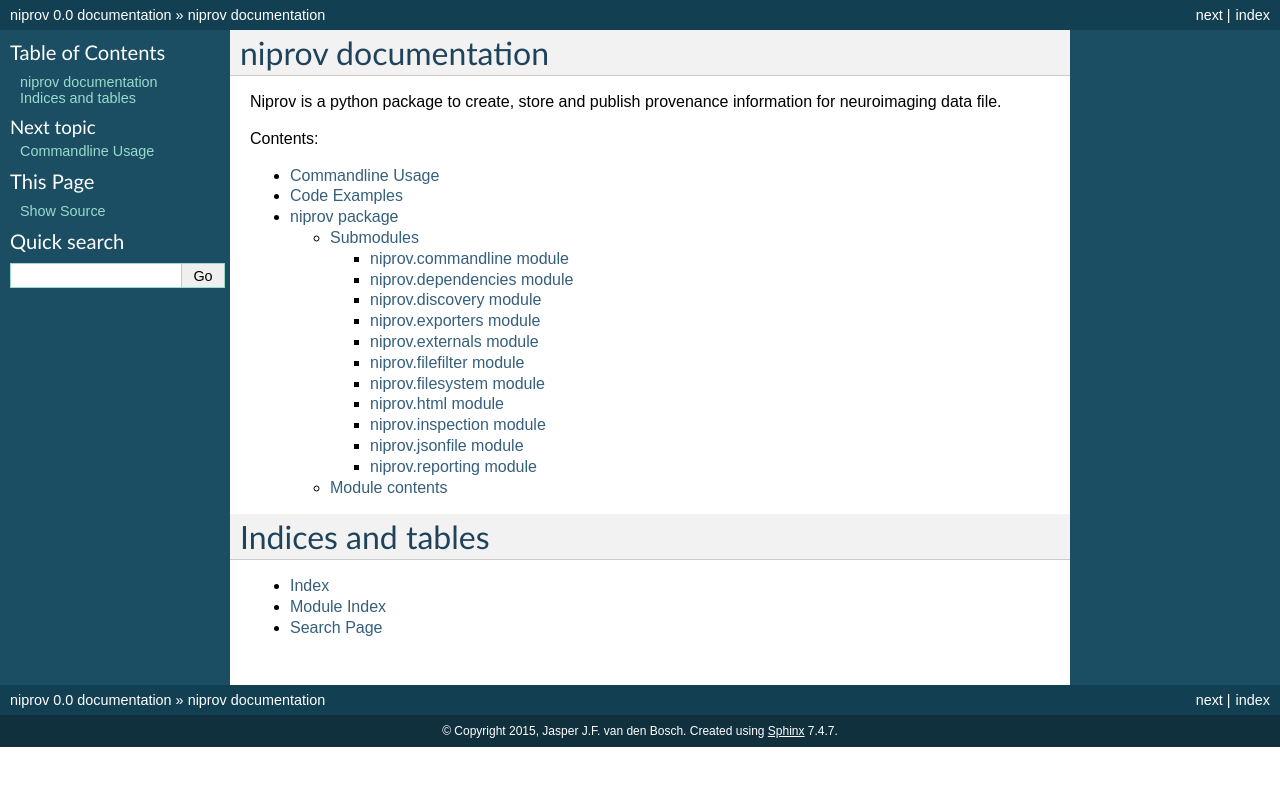
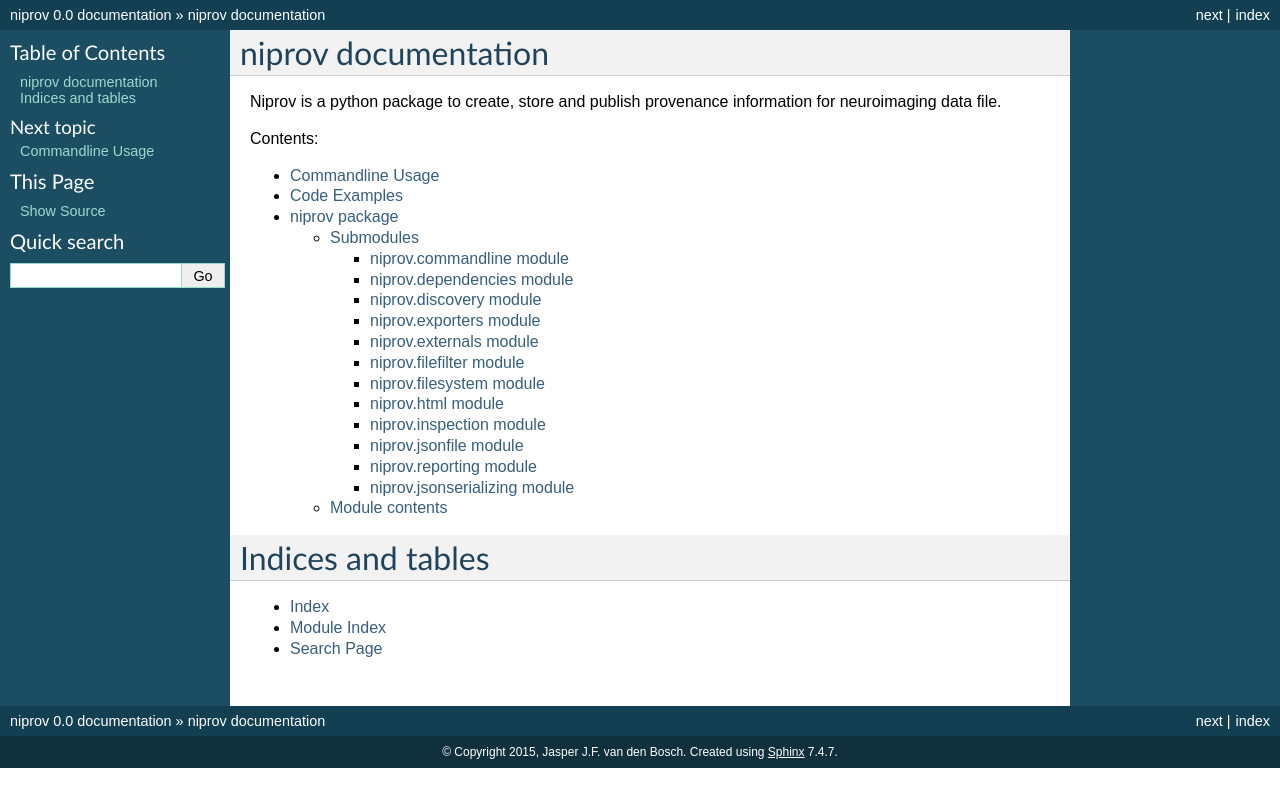
Before and after one commit to JasperVanDenBosch/niprov, a Sphinx documentation site: the page built from docs/source/index.rst, in a window 1280 px wide. Shown: the top 807 px of the page. Built offline with Sphinx 7.4.7, drawn with Linux system fonts in a browser that asks for light colours.

Commit message:
[docs] New documentation for JsonSerializer

```diff
--- /dev/null
+++ b/docs/source/niprov.jsonserializing.rst
@@ -0,0 +1,7 @@
+niprov.jsonserializing module
+=============================
+
+.. automodule:: niprov.jsonserializing
+    :members:
+    :undoc-members:
+    :show-inheritance:
--- a/docs/source/niprov.rst
+++ b/docs/source/niprov.rst
@@ -17,6 +17,7 @@ Submodules
    niprov.inspection
    niprov.jsonfile
    niprov.reporting
+   niprov.jsonserializing
 
 Module contents
 ---------------
```
